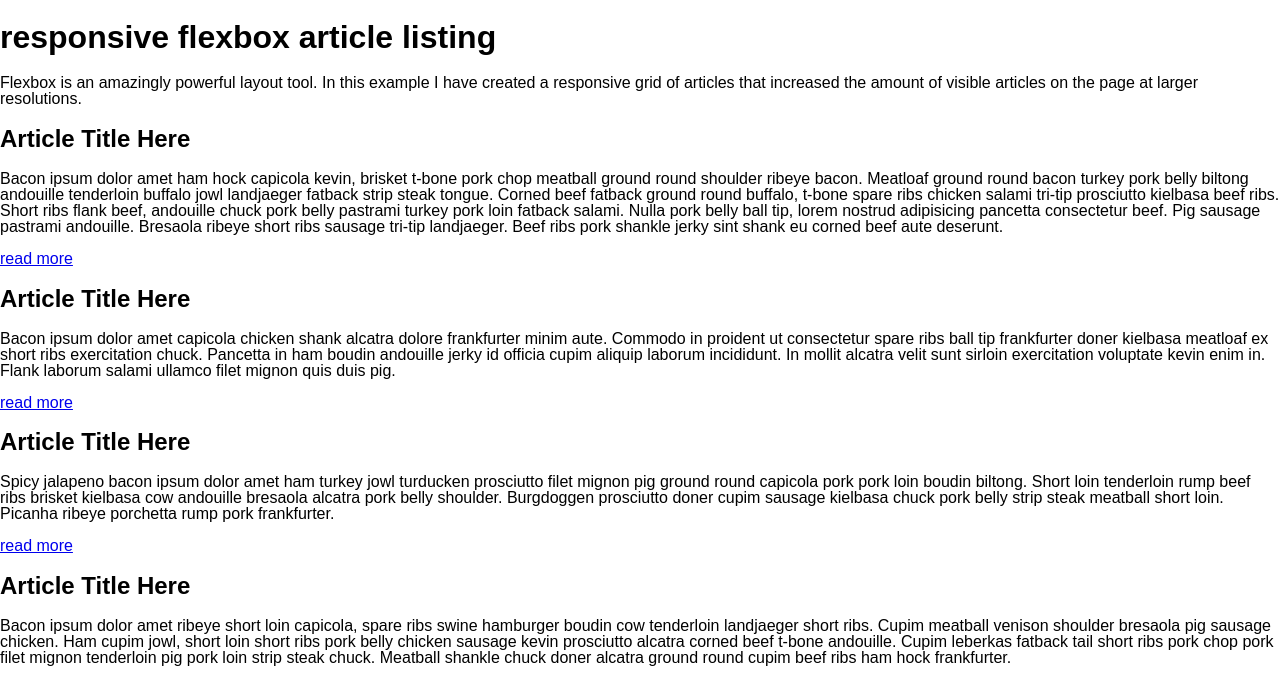
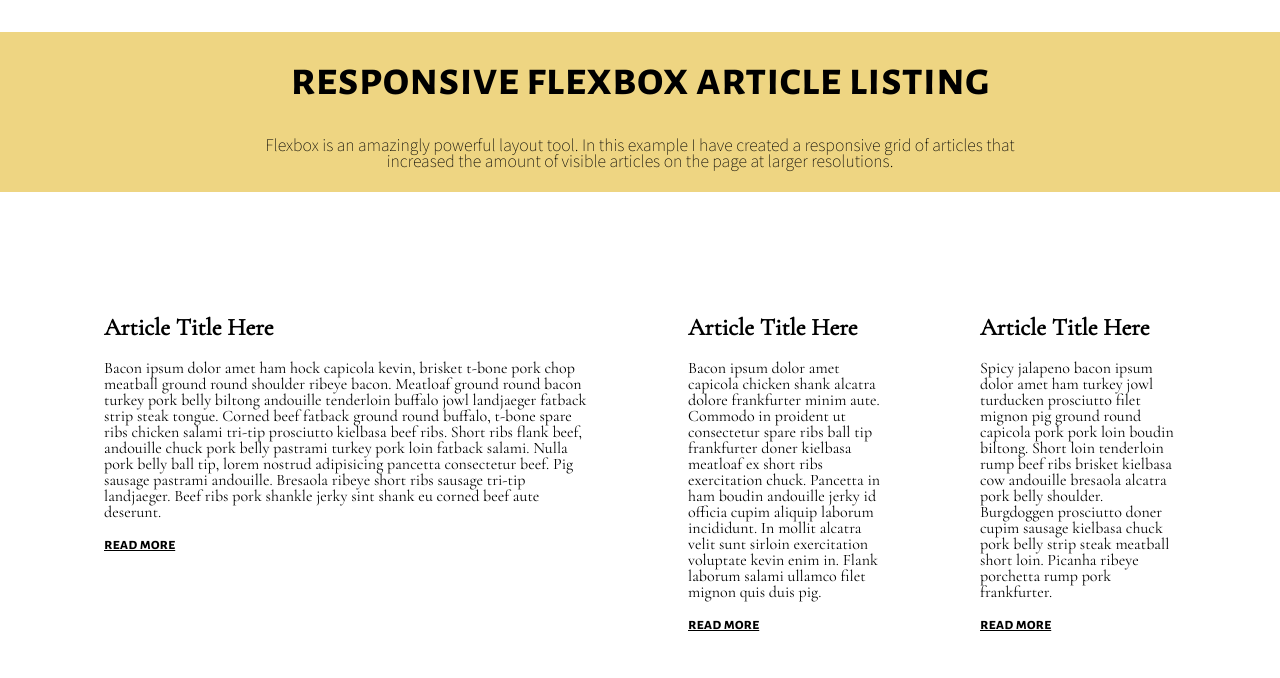
Before and after one commit to MandyW0312/responsive-flexbox, a website: page public/index.html in a window 1280 px wide. Shown: the top 678 px of the page. Drawn offline with nearby package versions, Linux system fonts and the light colour scheme.

Commit message:
Added CSS

```diff
--- a/public/screen.css
+++ b/public/screen.css
@@ -1,3 +1,5 @@
+@import url('https://fonts.googleapis.com/css2?family=Alegreya+Sans+SC:wght@700&family=Cormorant+Garamond&family=Noto+Sans+TC:wght@100&display=swap');
+
 :root {
   font: 16px / 1 sans-serif;
 }
@@ -9,4 +11,63 @@ html {
 body {
   margin: 0;
   min-height: 100%;
+  background-color: #ffffff;
+  color: #000000;
 }
+
+header {
+  background-color: #eed582;
+}
+
+header h1 {
+  text-align: center;
+  padding-top: 1.5rem;
+  font-family: 'Alegreya Sans SC', sans-serif;
+  font-size: 3rem;
+}
+
+header p {
+  text-align: center;
+  padding-bottom: 1.5rem;
+  padding-left: 15rem;
+  padding-right: 15rem;
+  font-family: 'Noto Sans TC', sans-serif;
+}
+
+article {
+  font-family: 'Cormorant Garamond', serif;
+  font-weight: 200;
+}
+
+main {
+  padding: 1.5rem;
+  display: grid;
+  grid-template-columns: 1fr 1fr 1fr 1fr;
+  grid-template-rows: auto;
+  margin: 2rem;
+}
+
+
+main :first-child {
+  grid-column-start: span 2;
+}
+
+main article {
+  padding: 2rem;
+  margin: 1rem;
+}
+
+a {
+  font-family: 'Alegreya Sans SC', sans-serif;
+  color: black;
+}
+
+footer {
+  background-color: #eed582;
+  padding: 1rem;
+  text-align: center;
+}
+
+footer svg {
+  height: 1rem;
+}
```
